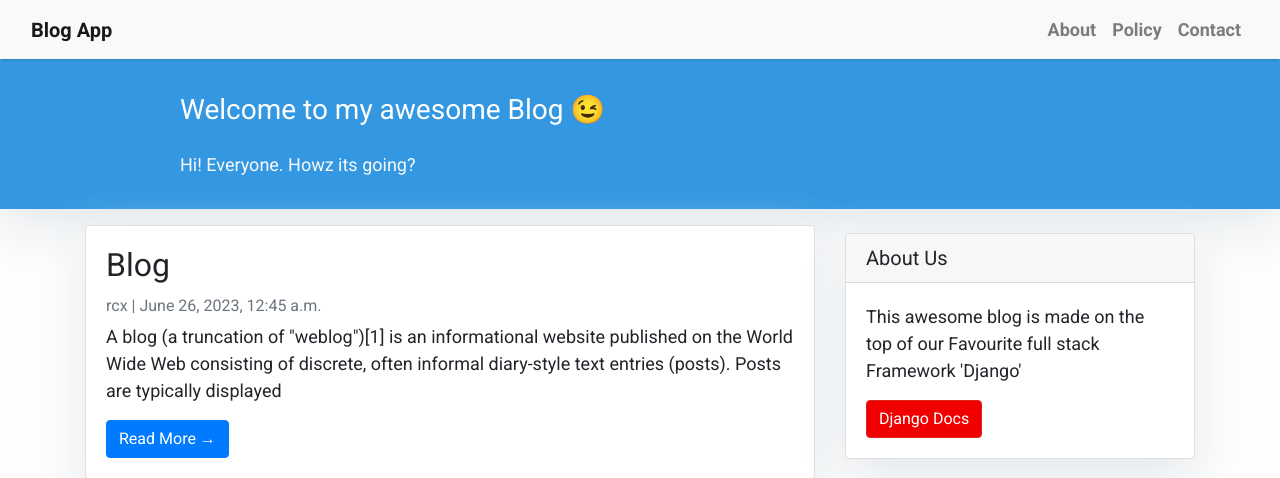
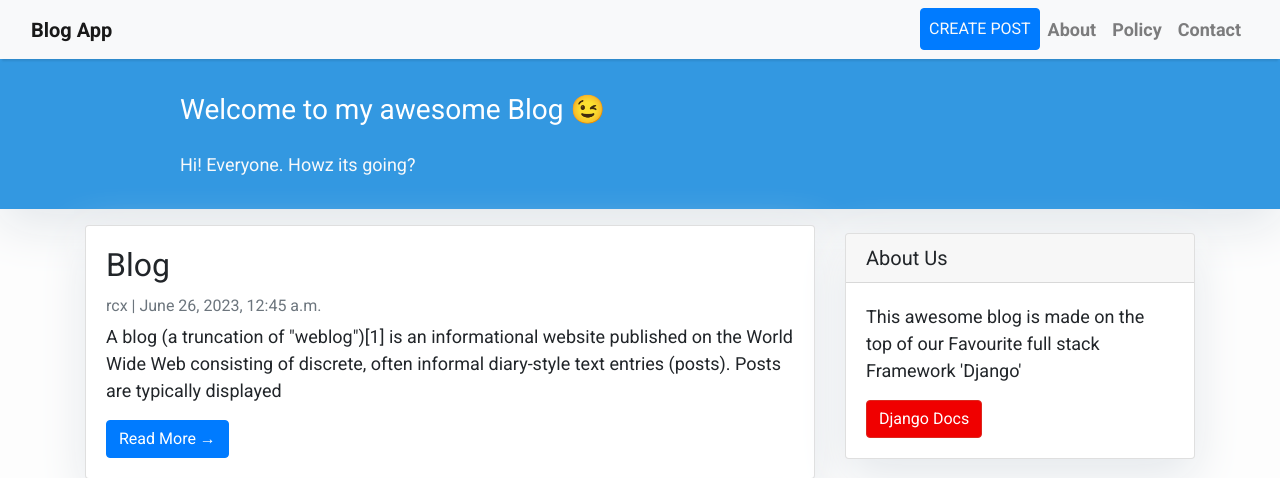
Before and after one commit to itsrcx/learnDjango, a Django app: page / in a window 1280 px wide. Shown: the top 478 px of the page. Run offline with Django 4.2, Linux system fonts and the light colour scheme; data comes from the database, SQL or seed files in the repository; some libraries are stand-ins or nearby versions.

Commit message:
bootstrap-learning

```diff
--- a/learnDjango/learnDjango/settings.py
+++ b/learnDjango/learnDjango/settings.py
@@ -130,3 +130,6 @@ STATICFILES_DIRS = [
 # https://docs.djangoproject.com/en/4.2/ref/settings/#default-auto-field
 
 DEFAULT_AUTO_FIELD = 'django.db.models.BigAutoField'
+
+
+LOGIN_REDIRECT_URL = "/"
--- a/learnDjango/learnDjango/urls.py
+++ b/learnDjango/learnDjango/urls.py
@@ -19,5 +19,6 @@ from django.urls import path, include
 
 urlpatterns = [
     path('admin/', admin.site.urls),
+    path('accounts/',include('django.contrib.auth.urls')),
     path('',include('blogging.urls')),
 ]
--- a/learnDjango/templates/base.html
+++ b/learnDjango/templates/base.html
@@ -37,15 +37,18 @@
     </style>
 
         <!-- Navigation -->
-        <nav class="navbar navbar-expand-lg navbar-light bg-light shadow" id="mainNav">
+        <nav class="navbar navbar-expand-lg navbar-light bg-light shadow">
             <div class="container-fluid">
                 <a class="navbar-brand font-weight-bold" href="{% url 'home' %}">Blog App</a>
-                <button class="navbar-toggler navbar-toggler-right" type="button" data-toggle="collapse" data-target="#navbarResponsive"
+                <button class="navbar-toggler navbar-toggler-right" type="button" data-mdb-toggle="collapse" data-mdb-target="#navbarResponsive"
                     aria-controls="navbarResponsive" aria-expanded="false" aria-label="Toggle navigation">
                     <span class="navbar-toggler-icon"></span>
                 </button>
                 <div class="collapse navbar-collapse" id="navbarResponsive">
                     <ul class="navbar-nav ml-auto">
+                        <li class="nav-item text-black">
+                            <a class="nav-link text-light btn btn-primary" href="#">CREATE POST</a>
+                        </li>
                         <li class="nav-item text-black">
                             <a class="nav-link text-black font-weight-bold" href="#">About</a>
                         </li>
```
Also changed, not shown: learnDjango/templates/blogging/registration/login.html (added, +7 -0 lines), learnDjango/templates/blogging/index.html (line endings or trailing spaces), learnDjango/templates/blogging/registration/logout.html (added), learnDjango/templates/blogging/registration/signup.html (added).
